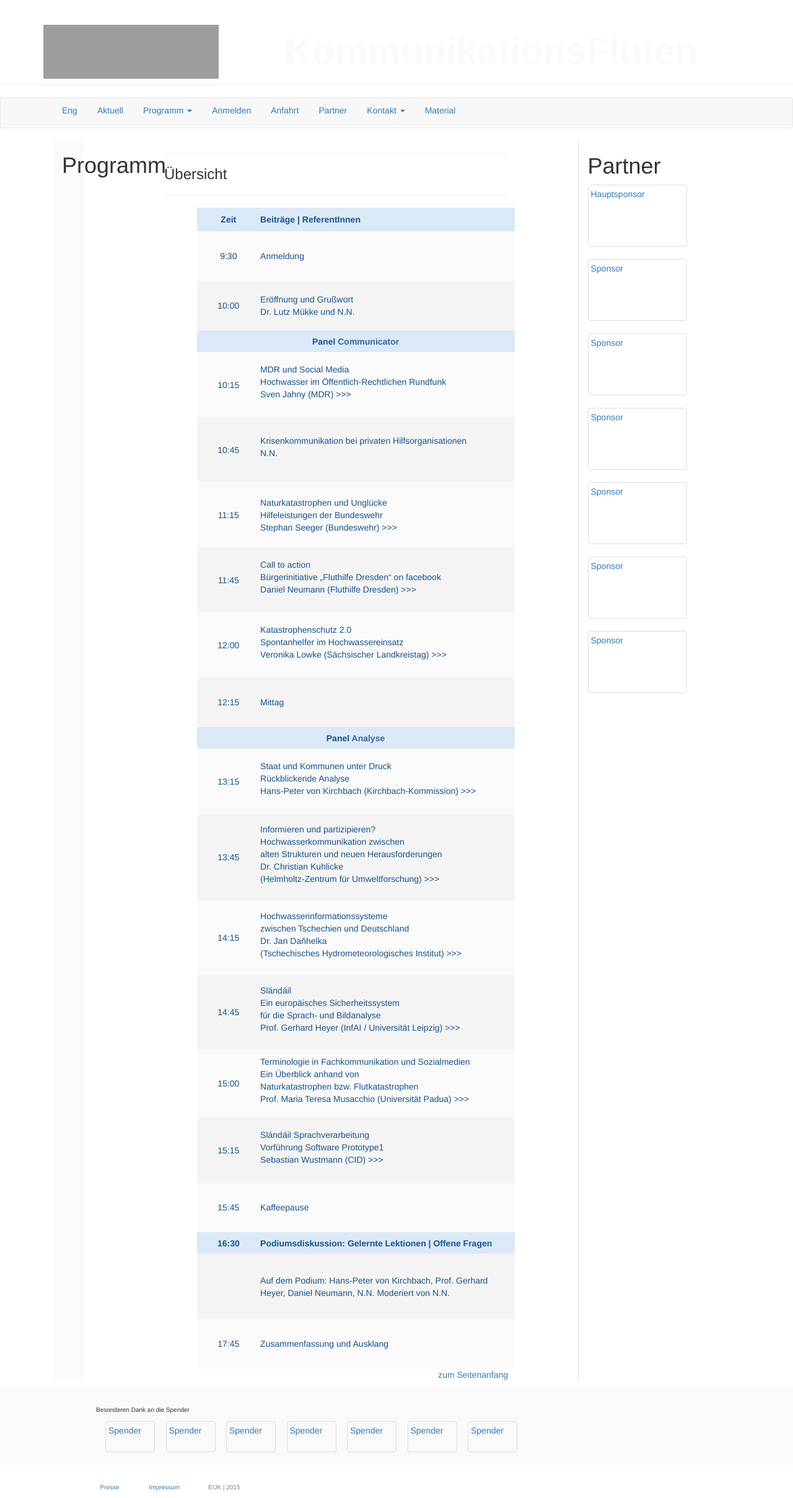
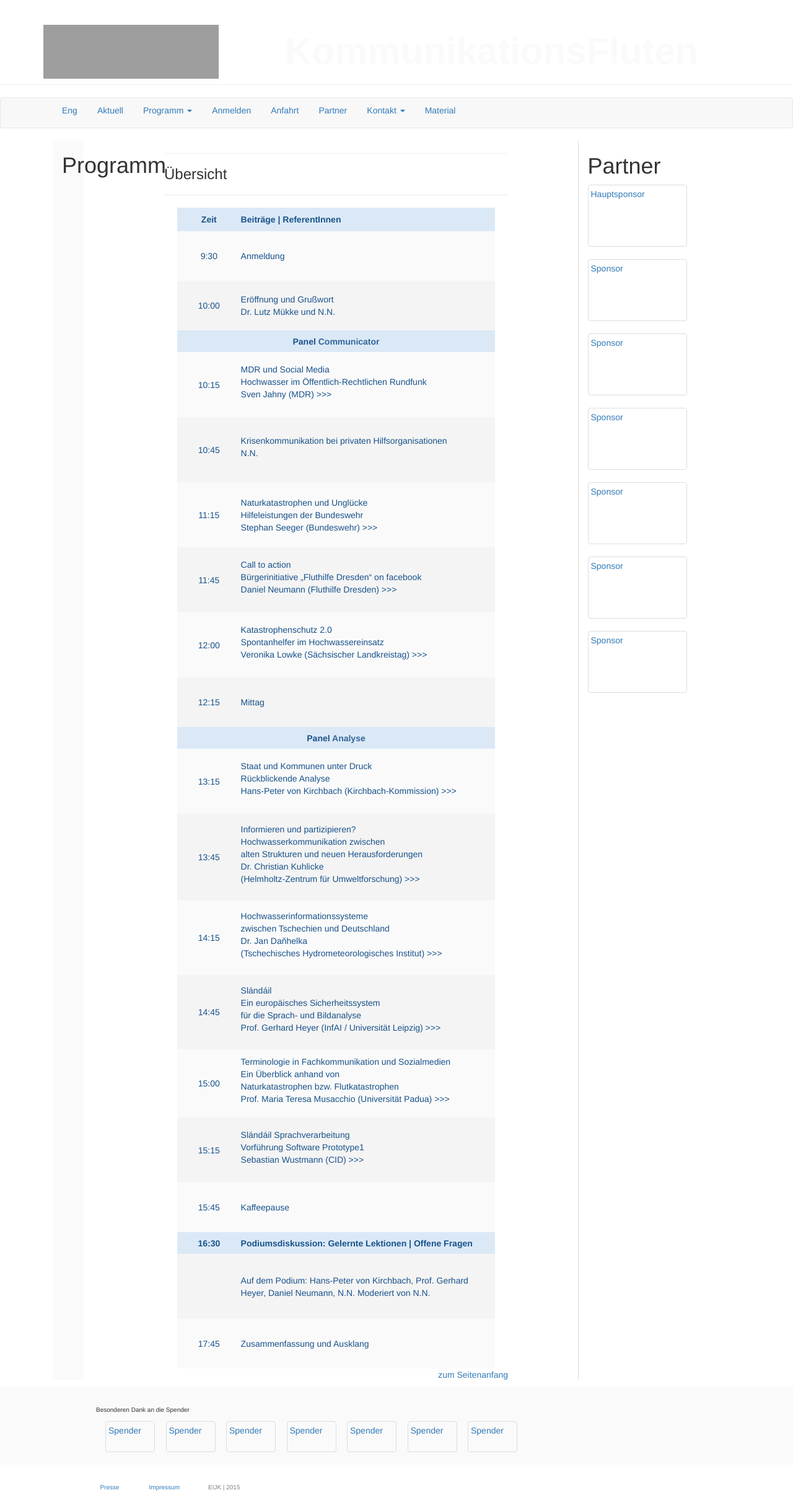
Before and after one commit to susedev/test, a Jekyll site: the page built from programm-uebersicht.html, in a window 1280 px wide. Shown: the whole page at 62% size. Built offline with Jekyll 4.4.1, drawn with Linux system fonts in a browser that asks for light colours; nearby versions of some CDN libraries; grey boxes are pictures that could not be loaded.

Commit message:
Edit from JekyllCMS

```diff
--- a/programm-uebersicht.html
+++ b/programm-uebersicht.html
@@ -5,7 +5,7 @@ title: Programm
 <h3>&Uuml;bersicht</h3>
 
 <hr noshade="noshade" size="1" />
-<div class="container" style="width: 450px; ">
+<div class="container" style="width: 513px; ">
 <div class="row">
 <table align="left" border="0" border-color="#FFFFFF" cellpadding="50" cellspacing="10" style="height: 1298px;" width="513">
 	<thead>
```
